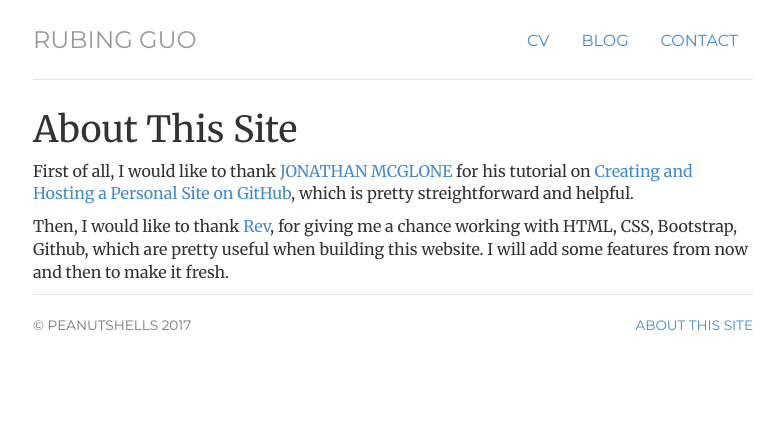
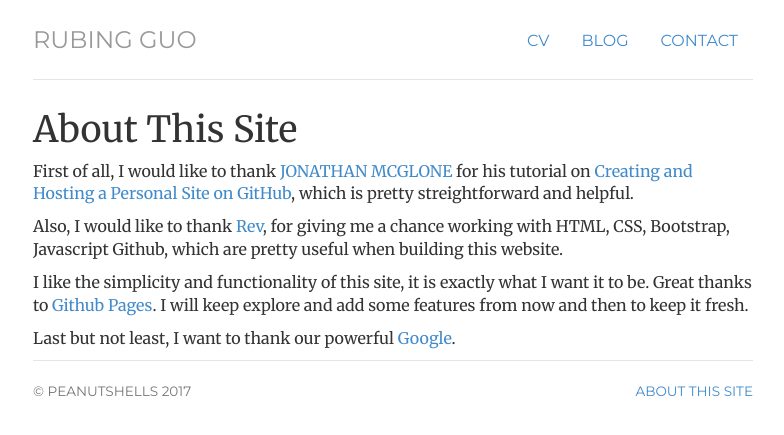
Before and after one commit to flower-joke/peanutshells.github.io, a Jekyll site: the page built from about/index.html, in a window 1280 px wide. Shown: the top 435 px of the page, without its empty margins (247-1031 px from the left). Built offline with Jekyll 4.4.1, drawn with Linux system fonts in a browser that asks for light colours; nearby versions of some CDN libraries.

Commit message:
Update index.html

```diff
--- a/about/index.html
+++ b/about/index.html
@@ -8,5 +8,12 @@
   First of all, I would like to thank <a href = "http://jmcglone.com">JONATHAN MCGLONE</a> for his tutorial on <a href = "http://jmcglone.com/guides/github-pages/">Creating and Hosting a Personal Site on GitHub</a>, which is pretty streightforward and helpful.
 </p>
 <p>
-  Then, I would like to thank <a href = "http://rev365.com">Rev</a>, for giving me a chance working with HTML, CSS, Bootstrap, Github, which are pretty useful when building this website. I will add some features from now and then to make it fresh.
+  Also, I would like to thank <a href = "http://rev365.com">Rev</a>, for giving me a chance working with HTML, CSS, Bootstrap, Javascript Github, which are pretty useful when building this website.
 </p>
+<p>
+  I like the simplicity and functionality of this site, it is exactly what I want it to be. Great thanks to <a href = "https://pages.github.com/">Github Pages</a>. I will keep explore and add some features from now and then to keep it fresh.
+</p>
+
+<p>
+  Last but not least, I want to thank our powerful <a href = "http://google.com">Google</a>.
+</p>
```
